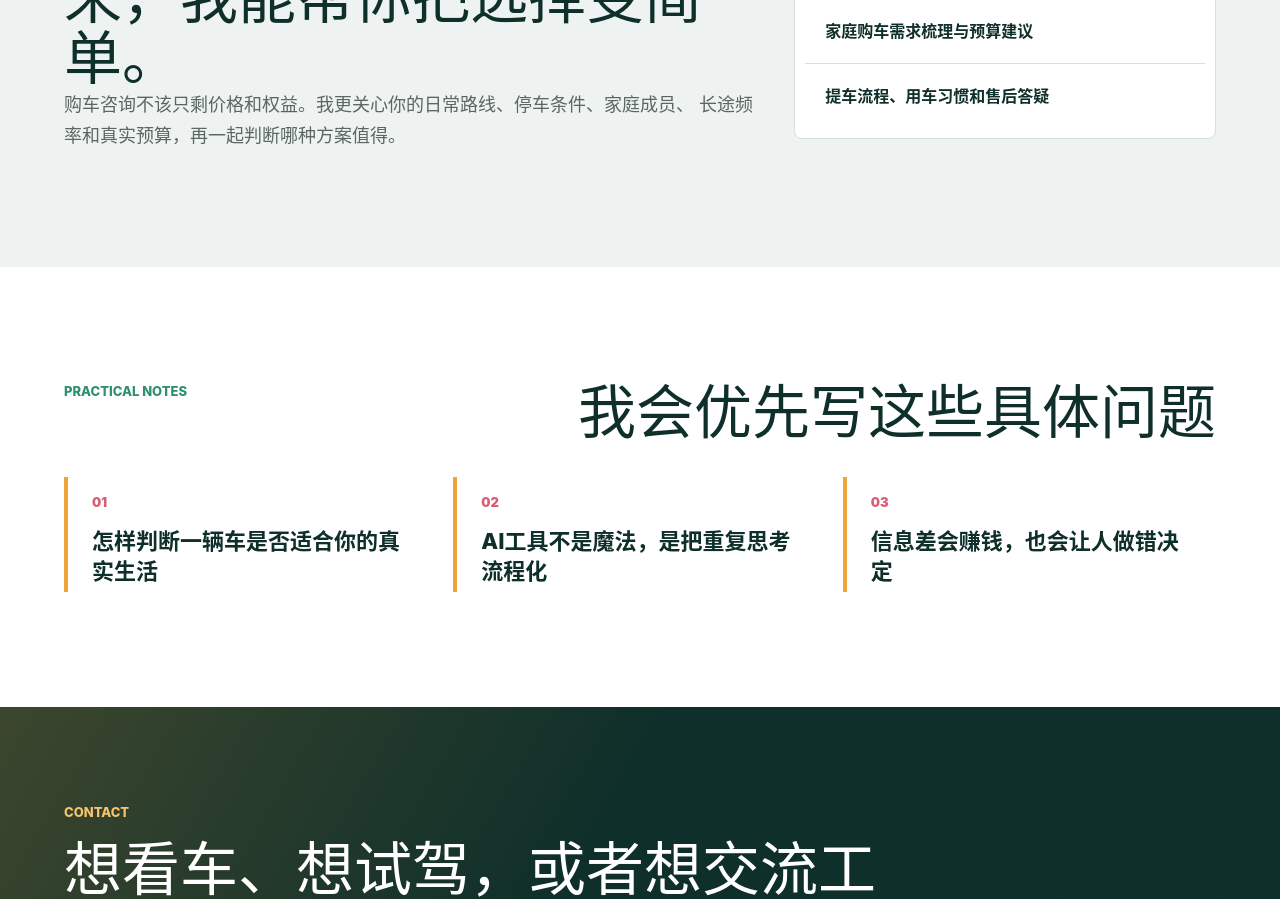
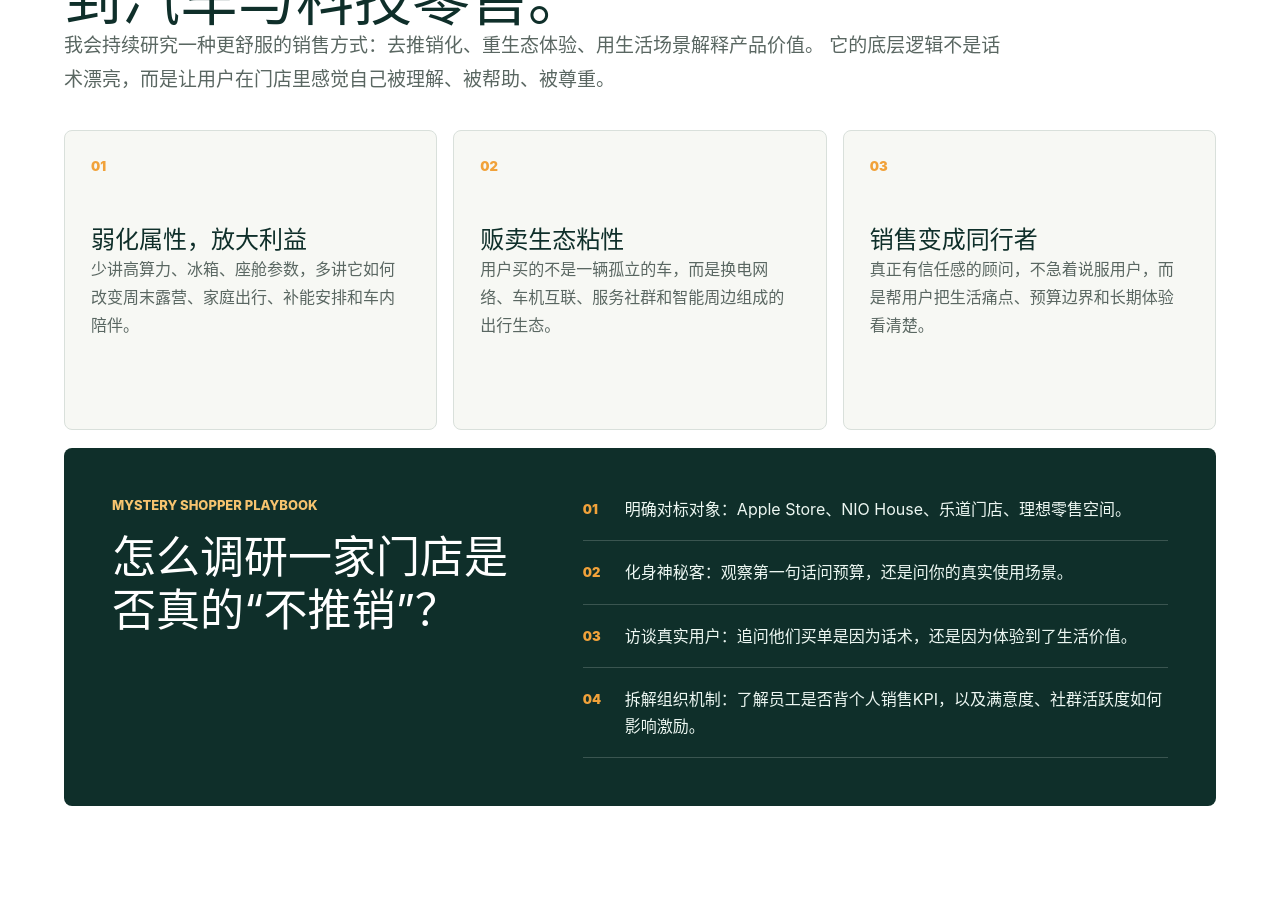
Before and after one commit to icbearp/web-byself, a Next.js app: page / in a window 1280 px wide. Shown: the part 1880-2779 px from the top of the page. Built offline with nearby package versions, Linux system fonts and the light colour scheme.

Commit message:
Add consultative retail research section

```diff
--- a/app/globals.css
+++ b/app/globals.css
@@ -293,9 +293,101 @@ h3 {
 
 .topic-card p,
 .service-section p,
+.research-lead p,
+.principle-card p,
 .note-strip p {
   color: var(--muted);
   line-height: 1.75;
+}
+
+.research-section {
+  background: #ffffff;
+}
+
+.research-lead {
+  max-width: 940px;
+}
+
+.research-lead p {
+  font-size: 19px;
+}
+
+.principle-grid {
+  display: grid;
+  gap: 16px;
+  grid-template-columns: repeat(3, minmax(0, 1fr));
+  margin-top: 34px;
+}
+
+.principle-card {
+  background: #f7f8f4;
+  border: 1px solid var(--line);
+  border-radius: 8px;
+  min-height: 300px;
+  padding: 26px;
+}
+
+.principle-card span {
+  color: var(--gold);
+  display: block;
+  font-size: 13px;
+  font-weight: 900;
+  margin-bottom: 50px;
+}
+
+.research-playbook {
+  background: var(--ink);
+  border-radius: 8px;
+  color: #ffffff;
+  display: grid;
+  gap: 32px;
+  grid-template-columns: minmax(0, 0.6fr) minmax(300px, 0.8fr);
+  margin-top: 18px;
+  padding: clamp(28px, 5vw, 48px);
+}
+
+.research-playbook h3 {
+  color: #ffffff;
+  font-size: clamp(28px, 4vw, 44px);
+  margin-bottom: 0;
+}
+
+.research-playbook .eyebrow {
+  color: #f6c36f;
+}
+
+.research-playbook ol {
+  counter-reset: research;
+  list-style: none;
+  margin: 0;
+  padding: 0;
+}
+
+.research-playbook li {
+  border-bottom: 1px solid rgba(255, 255, 255, 0.18);
+  color: #edf7f2;
+  line-height: 1.65;
+  padding: 18px 0 18px 42px;
+  position: relative;
+}
+
+.research-playbook li:first-child {
+  padding-top: 0;
+}
+
+.research-playbook li::before {
+  color: var(--gold);
+  content: counter(research, decimal-leading-zero);
+  counter-increment: research;
+  font-size: 13px;
+  font-weight: 900;
+  left: 0;
+  position: absolute;
+  top: 21px;
+}
+
+.research-playbook li:first-child::before {
+  top: 3px;
 }
 
 .service-section {
@@ -398,13 +490,19 @@ h3 {
   }
 
   .topic-grid,
+  .principle-grid,
   .note-strip {
     grid-template-columns: repeat(2, minmax(0, 1fr));
   }
 
   .section-heading,
+  .research-playbook,
   .contact-section {
     display: block;
+  }
+
+  .research-playbook ol {
+    margin-top: 26px;
   }
 
   .contact-section .primary-action {
@@ -433,6 +531,7 @@ h3 {
   }
 
   .topic-grid,
+  .principle-grid,
   .note-strip {
     grid-template-columns: 1fr;
   }
--- a/app/page.tsx
+++ b/app/page.tsx
@@ -1,4 +1,4 @@
-const navItems = ["文章", "服务", "工具", "联系"];
+const navItems = ["文章", "调研", "服务", "工具", "联系"];
 
 const topics = [
   {
@@ -34,6 +34,28 @@ const notes = [
   "怎样判断一辆车是否适合你的真实生活",
   "AI工具不是魔法，是把重复思考流程化",
   "信息差会赚钱，也会让人做错决定",
+];
+
+const retailPrinciples = [
+  {
+    title: "弱化属性，放大利益",
+    copy: "少讲高算力、冰箱、座舱参数，多讲它如何改变周末露营、家庭出行、补能安排和车内陪伴。",
+  },
+  {
+    title: "贩卖生态粘性",
+    copy: "用户买的不是一辆孤立的车，而是换电网络、车机互联、服务社群和智能周边组成的出行生态。",
+  },
+  {
+    title: "销售变成同行者",
+    copy: "真正有信任感的顾问，不急着说服用户，而是帮用户把生活痛点、预算边界和长期体验看清楚。",
+  },
+];
+
+const researchSteps = [
+  "明确对标对象：Apple Store、NIO House、乐道门店、理想零售空间。",
+  "化身神秘客：观察第一句话问预算，还是问你的真实使用场景。",
+  "访谈真实用户：追问他们买单是因为话术，还是因为体验到了生活价值。",
+  "拆解组织机制：了解员工是否背个人销售KPI，以及满意度、社群活跃度如何影响激励。",
 ];
 
 export default function Home() {
@@ -106,6 +128,39 @@ export default function Home() {
         </div>
       </section>
 
+      <section className="section research-section" id="调研">
+        <div className="research-lead">
+          <p className="eyebrow">Retail research</p>
+          <h2>把 Apple Store 的顾问式体验，迁移到汽车与科技零售。</h2>
+          <p>
+            我会持续研究一种更舒服的销售方式：去推销化、重生态体验、用生活场景解释产品价值。
+            它的底层逻辑不是话术漂亮，而是让用户在门店里感觉自己被理解、被帮助、被尊重。
+          </p>
+        </div>
+
+        <div className="principle-grid" aria-label="顾问式零售三大核心">
+          {retailPrinciples.map((item, index) => (
+            <article className="principle-card" key={item.title}>
+              <span>{String(index + 1).padStart(2, "0")}</span>
+              <h3>{item.title}</h3>
+              <p>{item.copy}</p>
+            </article>
+          ))}
+        </div>
+
+        <div className="research-playbook">
+          <div>
+            <p className="eyebrow">Mystery shopper playbook</p>
+            <h3>怎么调研一家门店是否真的“不推销”？</h3>
+          </div>
+          <ol>
+            {researchSteps.map((step) => (
+              <li key={step}>{step}</li>
+            ))}
+          </ol>
+        </div>
+      </section>
+
       <section className="section service-section" id="服务">
         <div>
           <p className="eyebrow">For car buyers</p>
```
